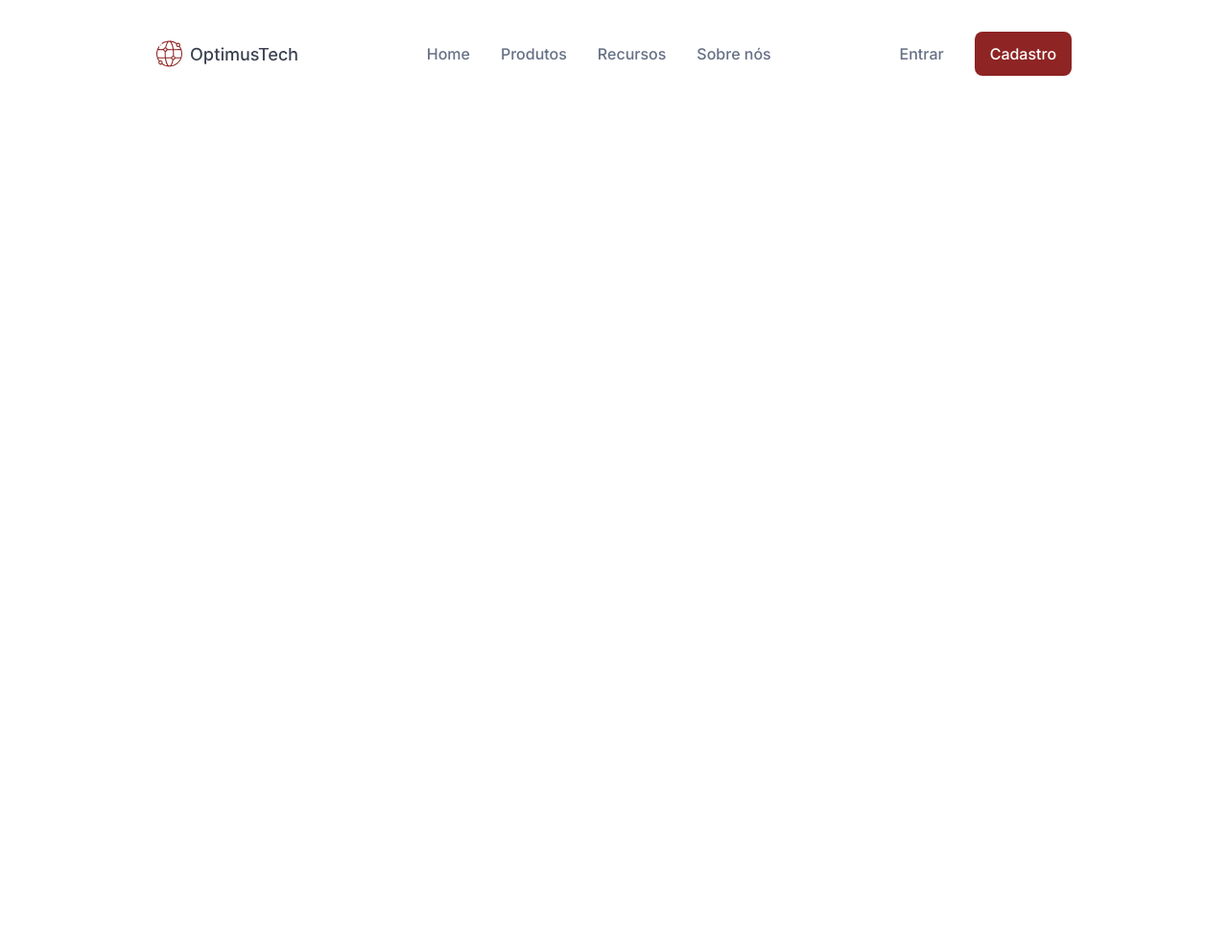
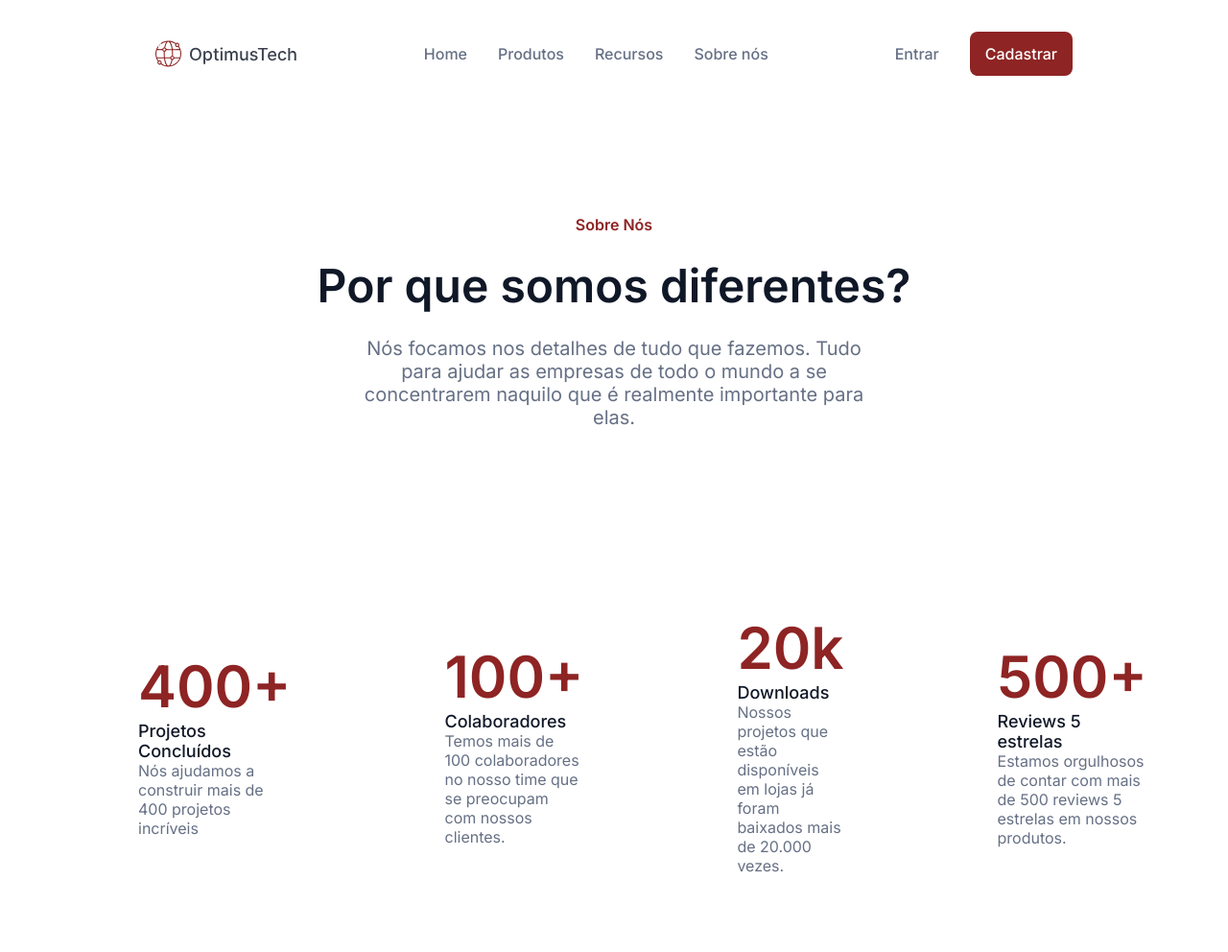
Before and after one commit to cleberpereiradev/7daysofcodefront, a plain HTML site: page index.html in a window 1280 px wide. Shown: the whole page at 96% size. Before the commit the page ends 800 px from the top, so only its background shows below. Drawn offline with Linux system fonts and the light colour scheme.

Commit message:
Code update

```diff
--- a/index.html
+++ b/index.html
@@ -8,7 +8,7 @@
     <link rel='stylesheet' type='text/css' media='screen' href="styles/style.css">
     <link rel="preconnect" href="https://fonts.googleapis.com">
     <link rel="preconnect" href="https://fonts.gstatic.com" crossorigin>
-    <link href="https://fonts.googleapis.com/css2?family=Inter:wght@400;500;700&display=swap" rel="stylesheet">
+    <link href="https://fonts.googleapis.com/css2?family=Inter:wght@400;500;600;700&display=swap" rel="stylesheet">
 </head>
 <body>
     <header>
@@ -34,11 +34,37 @@
                     <a class="nav__link" href="#">Entrar</a>
                 </li>
                 <li class="nav__item botao__cadastro">
-                    <a class="nav__link" href="#">Cadastro</a>
+                    <a class="nav__link" href="#">Cadastrar</a>
                 </li>
             </ul>
         </nav>
     </header>
-
+    <section class="container__sobre">
+        <h6 class="sobre__subtitulo">Sobre Nós</h6>
+        <h1 class="sobre__titulo">Por que somos diferentes?</h1>
+        <p class="sobre__texto">Nós focamos nos detalhes de tudo que fazemos. Tudo para ajudar as empresas de todo o mundo a se concentrarem naquilo que é realmente importante para elas.</p>
+    </section>
+    <section class="container__resultados">
+        <div class="conteudo__resultados">
+            <h1 class="titulo__resultados">400+</h1>
+            <h5 class="subtitulo__resultados">Projetos Concluídos</h5>
+            <p class="texto__resultados">Nós ajudamos a construir mais de 400 projetos incríveis</p>
+        </div>
+        <div class="conteudo__resultados">
+            <h1 class="titulo__resultados">100+</h1>
+            <h5 class="subtitulo__resultados">Colaboradores</h5>
+            <p class="texto__resultados">Temos mais de 100 colaboradores no nosso time que se preocupam com nossos clientes.</p>
+        </div>
+        <div class="conteudo__resultados">
+            <h1 class="titulo__resultados">20k</h1>
+            <h5 class="subtitulo__resultados">Downloads</h5>
+            <p class="texto__resultados">Nossos projetos que estão disponíveis em lojas já foram baixados mais de 20.000 vezes.</p>
+        </div>
+        <div class="conteudo__resultados">
+            <h1 class="titulo__resultados">500+</h1>
+            <h5 class="subtitulo__resultados">Reviews 5 estrelas</h5>
+            <p class="texto__resultados">Estamos orgulhosos de contar com mais de 500 reviews 5 estrelas em nossos produtos.</p>
+        </div>
+    </section>
 </body>
 </html>
--- a/styles/style.css
+++ b/styles/style.css
@@ -57,3 +57,59 @@ body{
     border-radius: 8px;
     padding: 0.8rem 1rem;
 }
+
+.container__sobre{
+    display: flex;
+    flex-direction: column;
+    align-items: center;
+    padding: 7rem 0;
+    gap: 1.5rem;
+}
+
+.sobre__subtitulo{
+    color: var(--vinho-secundario);
+    font-size: 16px;
+    font-weight: 600;
+}
+
+.sobre__titulo{
+    font-size: 48px;
+    color: var(--preto-titulos);
+    font-weight: 600;
+}
+.sobre__texto{
+    color: var(--cinza-fonte);
+    font-size: 20px;
+    font-weight: 400;
+    text-align: center;
+    width: 42%;
+}
+
+.container__resultados{
+    display: flex;
+    grid-template-columns: auto;
+    align-items: center;
+    margin: 0 5%;
+}
+
+.conteudo__resultados{
+    width: 25%;
+    padding: 5rem;
+}
+
+.titulo__resultados{
+    font-size: 60px;
+    font-weight: 600;
+    color: var(--vinho-secundario);
+}
+
+.subtitulo__resultados{
+    font-size: 18px;
+    font-weight: 500;
+    color: var(--preto-titulos);
+}
+
+.texto__resultados{
+    font-size: 16;
+    font-weight: 400;
+}
```
